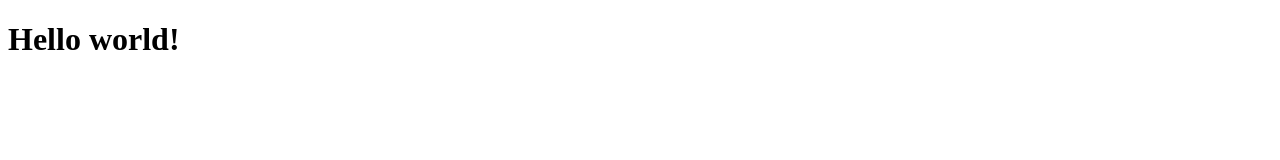
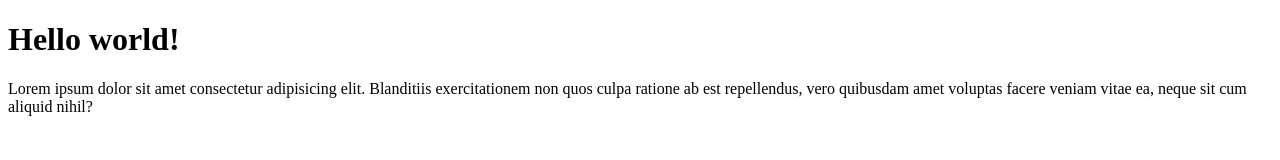
Before and after one commit to fahricanssas/fachri-git-test, a plain HTML site: page index.html in a window 1280 px wide. Drawn offline with Linux system fonts and the light colour scheme.

Commit message:
menambhkan paragraph

```diff
--- a/index.html
+++ b/index.html
@@ -7,5 +7,10 @@
   </head>
   <body>
     <h1>Hello world!</h1>
+    <p>
+      Lorem ipsum dolor sit amet consectetur adipisicing elit. Blanditiis
+      exercitationem non quos culpa ratione ab est repellendus, vero quibusdam
+      amet voluptas facere veniam vitae ea, neque sit cum aliquid nihil?
+    </p>
   </body>
 </html>
```
